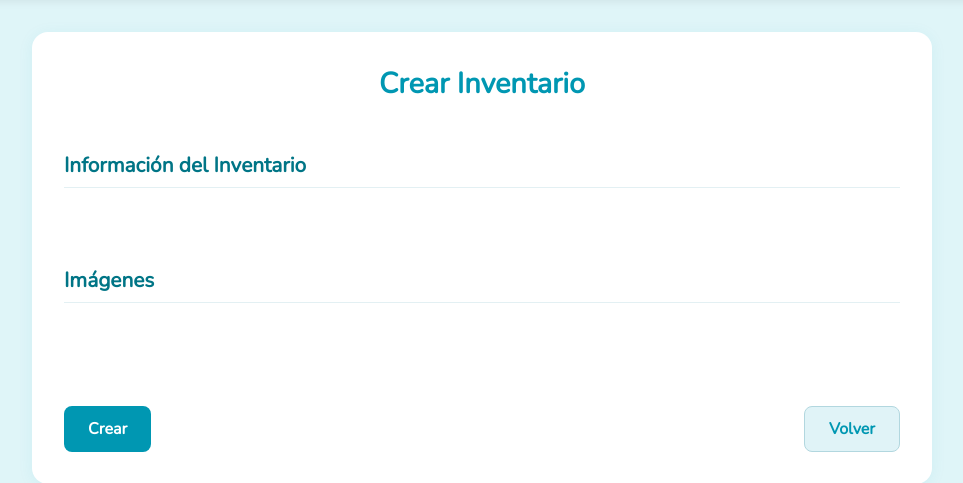
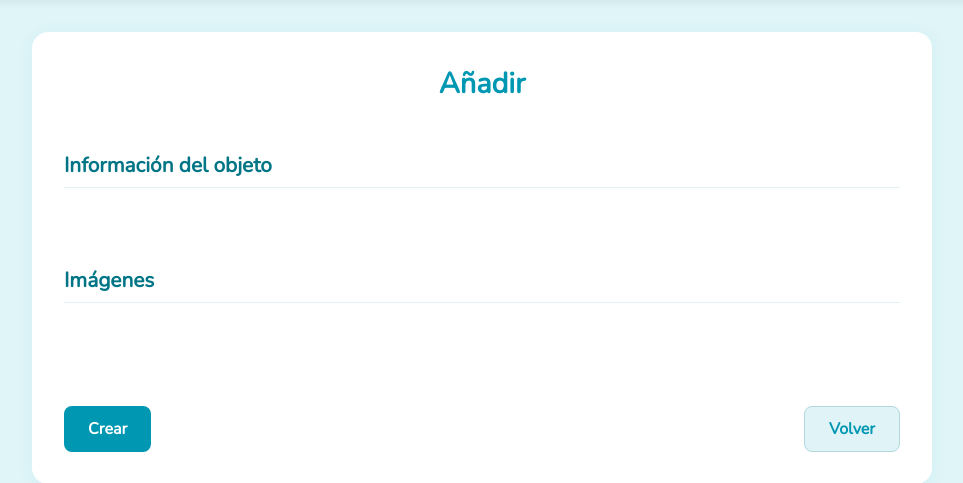
Before and after one commit to PaulaSoler000/Django_trabajo_GEEK, a Django app: template geek/geekapp/templates/crear_inventario.html in a window 1280 px wide. Shown: the part 100-583 px from the top of the page, without its empty margins (158-1121 px from the left). Run offline with Django 3.2, Linux system fonts and the light colour scheme; the template is opened without the code that fills it, so the values that code supplies are empty.

Commit message:
mejoras y pruebas

```diff
--- a/geek/geekapp/static/css/style.css
+++ b/geek/geekapp/static/css/style.css
@@ -827,7 +827,7 @@ header {
 .carousel {
   position: relative;
   width: 320px;
-  height: 320px;
+  height: 380px;
   overflow: hidden;
   border-radius: 14px;
   background: #f6fafd;
@@ -847,7 +847,6 @@ header {
   display: flex;
 }
 .carousel-slide img {
-  width: 100%;
   height: 100%;
   object-fit: cover;
   border-radius: 14px;
@@ -957,6 +956,7 @@ header {
   }
   .producto-gallery {
     width: 100%;
+    height: 100%;
   }
   .carousel {
     width: 100%;
--- a/geek/geekapp/templates/crear_inventario.html
+++ b/geek/geekapp/templates/crear_inventario.html
@@ -1,10 +1,10 @@
 {% extends "base.html" %}
 {% block content %}
 <div class="form-container crear-inventario">
-    <h1>Crear Inventario</h1>
+    <h1>Añadir</h1>
     <form method="POST" enctype="multipart/form-data">
         {% csrf_token %}
-        <h2>Información del Inventario</h2>
+        <h2>Información del objeto</h2>
         <div class="form-group">
             {% for field in inventario_form %}
                 <div class="form-field">
```
Also changed, not shown: geek/db.sqlite3, geek/media/albums/images/Captura_de_pantalla_2025-06-10_193228.png (added).
